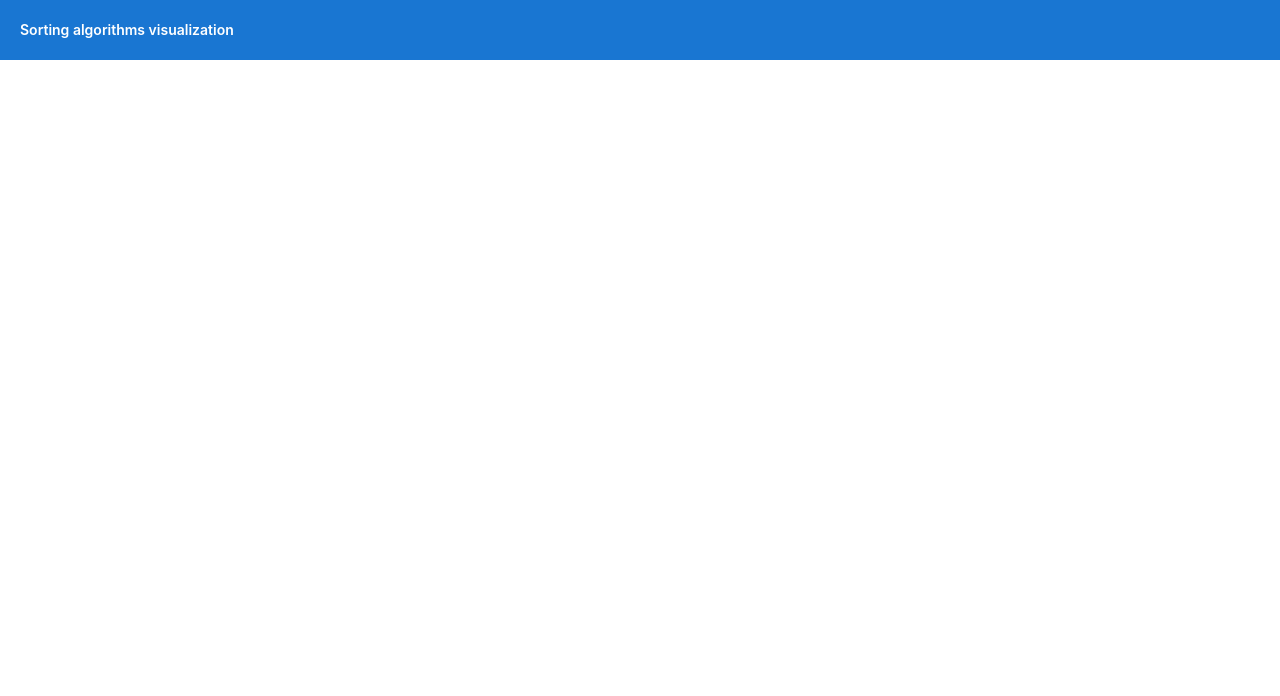
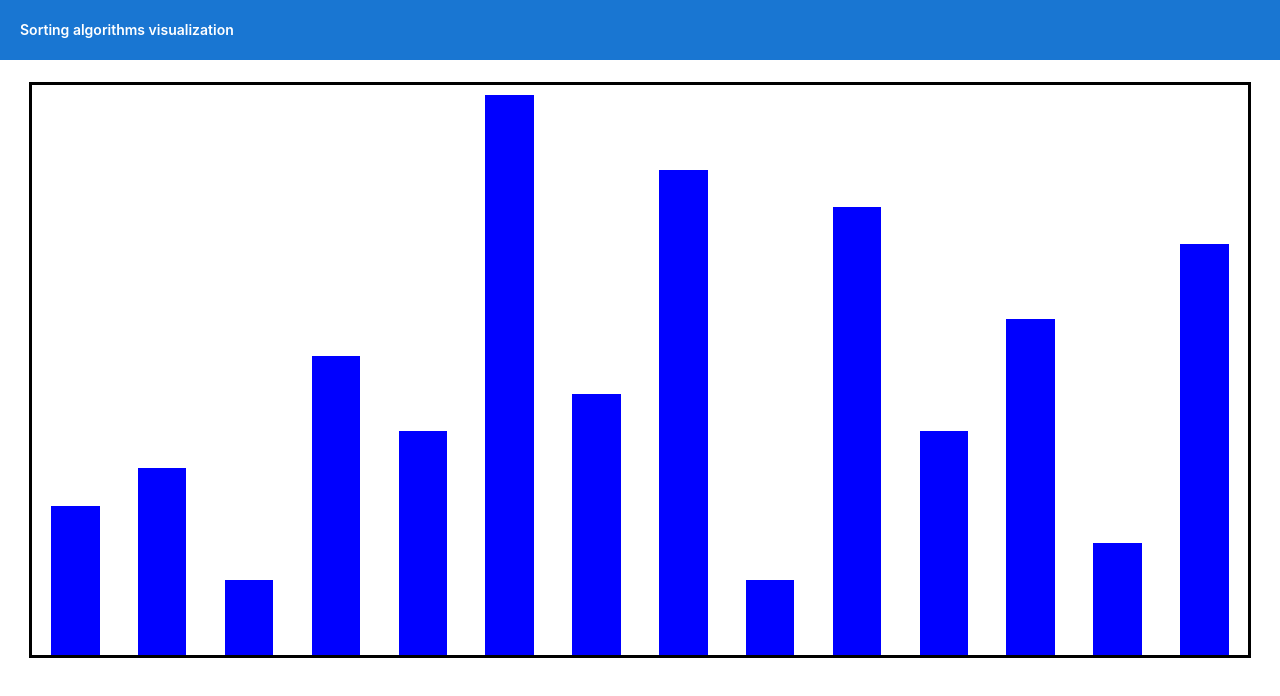
Before and after one commit to AdamZych333/Sorting-algorithms-visualization, an Angular app: page / in a window 1280 px wide. Shown: the top 696 px of the page. Built offline with nearby package versions, Linux system fonts and the light colour scheme.

Commit message:
added board component

```diff
--- a/src/app/app.component.html
+++ b/src/app/app.component.html
@@ -4,5 +4,5 @@
 </div>
 
 <div class="content" role="main">
-
+  <app-board></app-board>
 </div>
--- a/src/app/app.module.ts
+++ b/src/app/app.module.ts
@@ -3,10 +3,12 @@ import { BrowserModule } from '@angular/platform-browser';
 
 import { AppComponent } from './app.component';
 import { BrowserAnimationsModule } from '@angular/platform-browser/animations';
+import { BoardComponent } from './board/board.component';
 
 @NgModule({
   declarations: [
-    AppComponent
+    AppComponent,
+    BoardComponent
   ],
   imports: [
     BrowserModule,
--- /dev/null
+++ b/src/app/board/board.component.html
@@ -0,0 +1,5 @@
+<div [style.--length]="values.length" [style.--max]="max" [style.--min]="min" class="board">
+    <div [style.--value]="value" class="value" *ngFor="let value of values">
+
+    </div>
+</div>
--- /dev/null
+++ b/src/app/board/board.component.sass
@@ -0,0 +1,20 @@
+.board
+    $board-width: 95vw
+    $board-height: 70vh
+    $values-length: var(--length)
+    $values-min: var(--min)
+    $values-max: var(--max)
+    width: $board-width
+    height: $board-height
+    border: 3px solid black
+    display: flex
+    justify-content: space-around
+    align-items: flex-end
+    padding-top: 10px
+
+    .value
+        $value: var(--value)
+        $sizeing: calc(3vw/$values-length)
+        background-color: blue
+        width: calc($board-width/$values-length - $sizeing*$values-length)
+        height: calc($value/$values-max * $board-height)
--- /dev/null
+++ b/src/app/board/board.component.ts
@@ -0,0 +1,15 @@
+import { Component } from '@angular/core';
+
+@Component({
+  selector: 'app-board',
+  templateUrl: './board.component.html',
+  styleUrls: ['./board.component.sass']
+})
+export class BoardComponent {
+  values: number[] = [4, 5, 2, 8, 6, 15, 7, 13, 2, 12, 6, 9, 3, 11];
+  min: number = 2;
+  max: number = 15;
+
+  constructor() { }
+
+}
```
Also changed, not shown: 1 other file (tests, documents, lock files or other folders).
